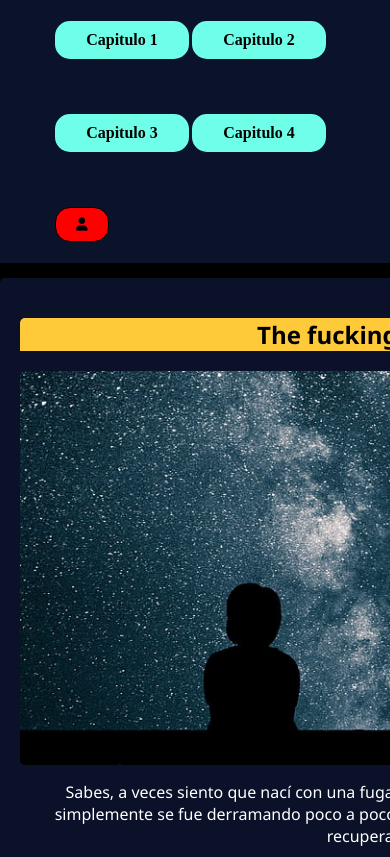
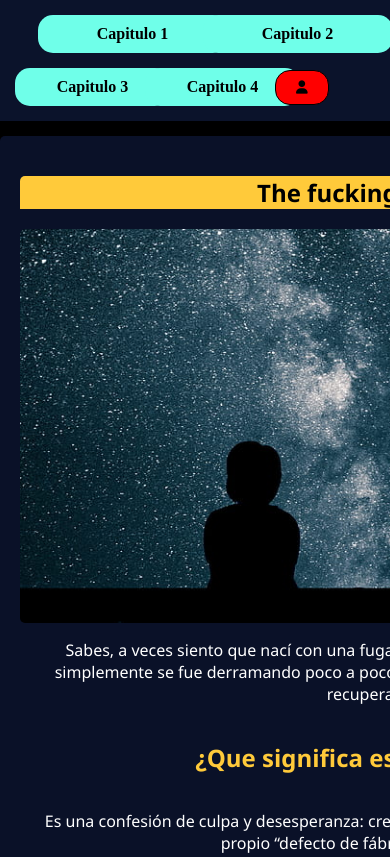
Before and after one commit to DAN-DELI/html-bojack, a plain HTML site: page index.html in a window 390 px wide. Shown: the top 857 px of the page. Drawn offline with Linux system fonts and the light colour scheme.

Commit message:
Agrega media query 2

```diff
--- a/visual.css
+++ b/visual.css
@@ -38,32 +38,33 @@ body {
     border: 1px solid #5BC0BE;
 }
 
-/* Media quare de la lista de navegacion para telefonos*/
+/* Media query de navegación para teléfonos */
 @media (max-width: 767px) {
   .nav ul {
-    flex-wrap: wrap; /* de fila pasa a columna */
-    gap: 43px; /* menos separación para que no se vean tan lejos */
-    align-items: center; /* opcional, centra los botones */
-    width: none;
+    flex-wrap: wrap;          /* permite varias filas */
+    justify-content: center;  /* centra los ítems */
+    gap: 15px;                /* menos espacio en móvil */
+    padding: 0;               /* quita relleno extra */
   }
 
   .nav li {
-    padding-top: 6px;
-    padding-bottom: 6px;
-    width: 94px;
+    flex: 1 1 auto;           /* que se adapten sin recortarse */
+    min-width: 100px;         /* ancho mínimo para que no se deformen */
+    max-width: 150px;         /* ancho máximo para controlar */
   }
 
   .nav {
-    padding: 15px; /* reduce padding en móviles */
+    padding: 15px;            /* reduce padding en móviles */
   }
 
   .nav__link {
     display: block;
     text-align: center;
-    width: 100%;  /* opcional, ocupa todo el ancho del contenedor */
-    max-width: 250px; /* controla que no se haga gigante */
+    width: 100%;              /* ocupa todo el espacio del li */
+    white-space: nowrap;      /* evita que “Capitulo” se parta en 2 líneas */
   }
 }
+
 
 
 
```
